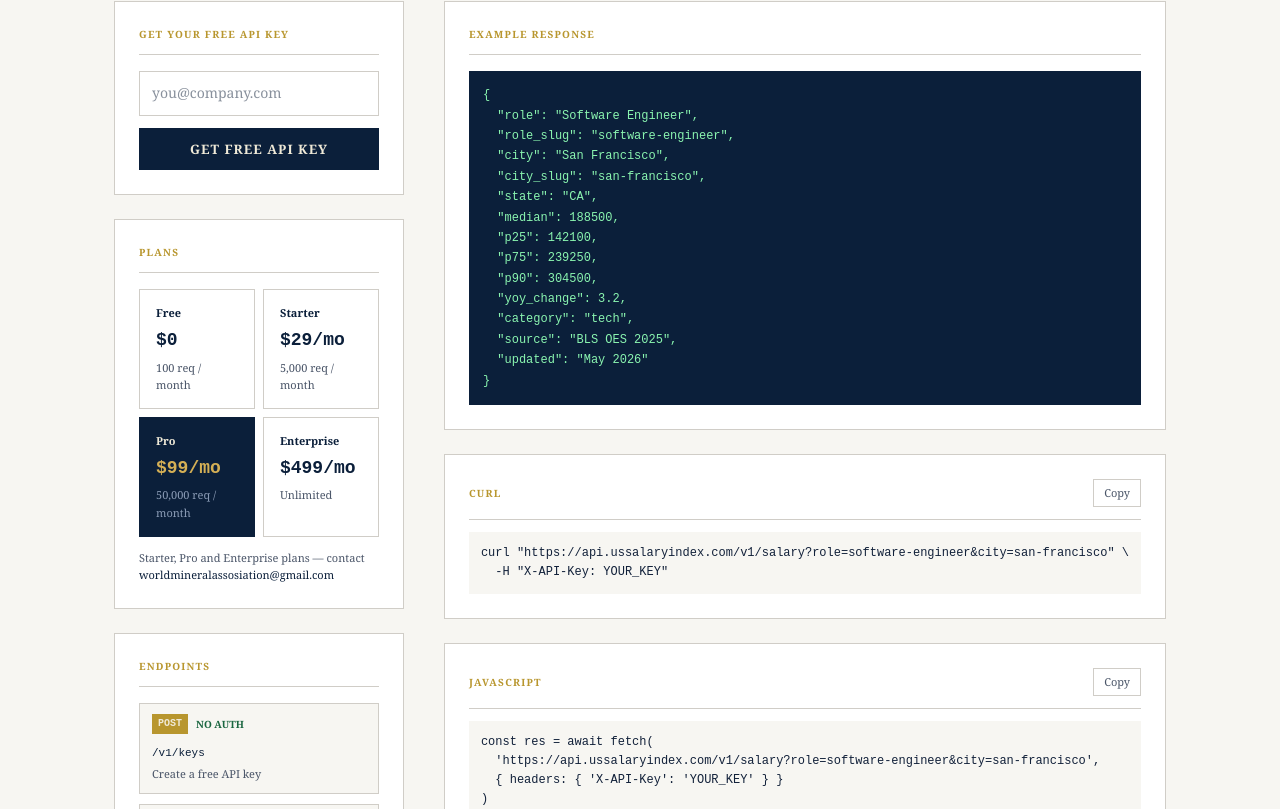
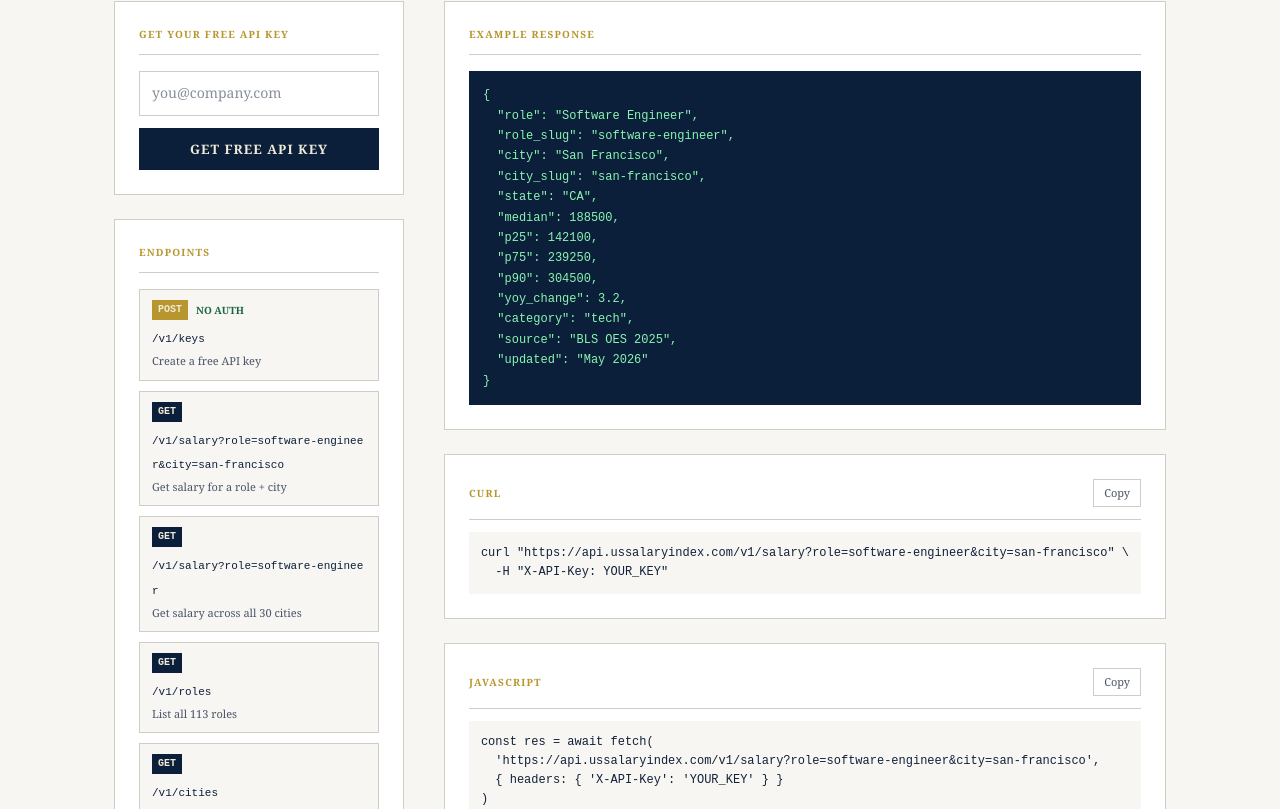
Before and after one commit to DreadStallion/salary-index, a Next.js app: page /developers in a window 1280 px wide. Shown: the part 383-1192 px from the top of the page. Built offline with nearby package versions, Linux system fonts and the light colour scheme.

Commit message:
remove static pricing plans from API page

```diff
--- a/app/(site)/developers/page.tsx
+++ b/app/(site)/developers/page.tsx
@@ -13,12 +13,6 @@ const ENDPOINTS = [
   { method: 'GET',  path: '/v1/usage', auth: true, desc: 'Check your usage and plan' },
 ]
 
-const PLANS = [
-  { name: 'Free', price: '$0', limit: '100 req / month', color: 'var(--border)', highlight: false },
-  { name: 'Starter', price: '$29/mo', limit: '5,000 req / month', color: 'var(--gold)', highlight: false },
-  { name: 'Pro', price: '$99/mo', limit: '50,000 req / month', color: 'var(--navy)', highlight: true },
-  { name: 'Enterprise', price: '$499/mo', limit: 'Unlimited', color: '#1a6640', highlight: false },
-]
 
 const EXAMPLE_RESPONSE = `{
   "role": "Software Engineer",
@@ -166,25 +160,6 @@ print(r.json()['median'])  # 188500`
             )}
           </div>
 
-          {/* Pricing */}
-          <div style={box}>
-            <div style={{ ...label10, color: 'var(--gold)', marginBottom: 16, borderBottom: '1px solid var(--border)', paddingBottom: 12 }}>
-              Plans
-            </div>
-            <div style={{ display: 'grid', gridTemplateColumns: '1fr 1fr', gap: 8 }}>
-              {PLANS.map(p => (
-                <div key={p.name} style={{ padding: '14px 16px', border: `1px solid ${p.highlight ? 'var(--navy)' : 'var(--border)'}`, background: p.highlight ? 'var(--navy)' : 'white' }}>
-                  <div style={{ fontSize: 11, fontWeight: 700, color: p.highlight ? '#f0ead8' : 'var(--navy)', marginBottom: 4 }}>{p.name}</div>
-                  <div style={{ fontSize: 18, fontWeight: 700, color: p.highlight ? 'var(--gold-lt)' : 'var(--navy)', fontFamily: 'Courier New, monospace', marginBottom: 4 }}>{p.price}</div>
-                  <div style={{ fontSize: 11, color: p.highlight ? '#8a9bb5' : 'var(--ink-muted)' }}>{p.limit}</div>
-                </div>
-              ))}
-            </div>
-            <p style={{ fontSize: 11, color: 'var(--ink-muted)', margin: '12px 0 0' }}>
-              Starter, Pro and Enterprise plans — contact <a href="mailto:worldmineralassosiation@gmail.com" style={{ color: 'var(--navy)' }}>worldmineralassosiation@gmail.com</a>
-            </p>
-          </div>
-
           {/* Endpoints */}
           <div style={box}>
             <div style={{ ...label10, color: 'var(--gold)', marginBottom: 16, borderBottom: '1px solid var(--border)', paddingBottom: 12 }}>
```
